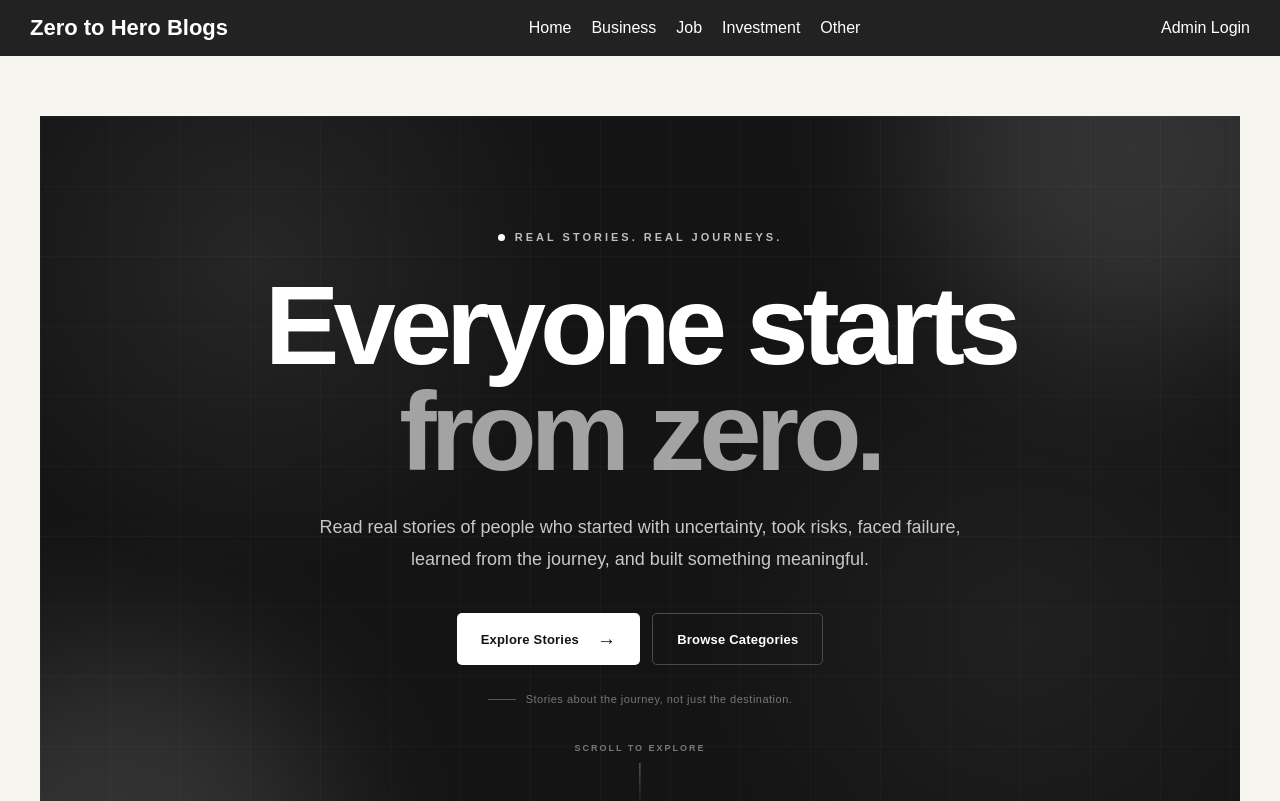
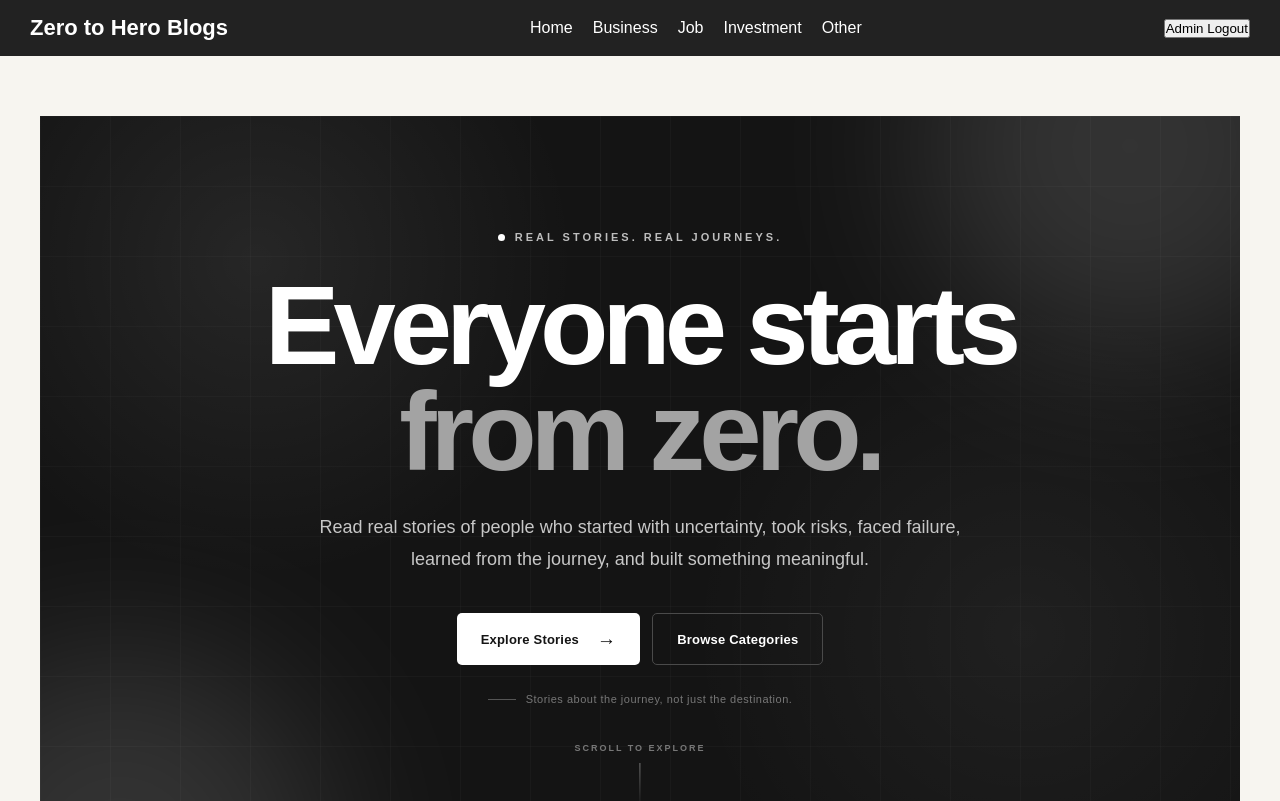
Before and after one commit to bendisuresh/zero-to-hero-blogs, a React app in the folder frontend/: page / in a window 1280 px wide. Shown: the top 801 px of the page. Built offline with nearby package versions, Linux system fonts and the light colour scheme; no server answers; sample sign-in values are in the browser's storage; the HTML template or start-up script is replaced by a standard one.

Commit message:
Fix admin navbar authentication state

```diff
--- a/frontend/src/components/Navbar.jsx
+++ b/frontend/src/components/Navbar.jsx
@@ -1,74 +1,181 @@
-import { useState } from "react";
-import { Link } from "react-router-dom";
+import { useEffect, useState } from "react";
+import {
+    Link,
+    useNavigate
+} from "react-router-dom";
 import "./Navbar.css";
 
 function Navbar() {
-    // Controls whether the mobile menu is open
+    const navigate = useNavigate();
+
     const [menuOpen, setMenuOpen] = useState(false);
 
-    // Close the mobile menu after clicking a link
+    const [isAdminLoggedIn, setIsAdminLoggedIn] = useState(
+        Boolean(localStorage.getItem("admin_token"))
+    );
+
+    useEffect(() => {
+        const handleAuthChange = () => {
+            setIsAdminLoggedIn(
+                Boolean(
+                    localStorage.getItem("admin_token")
+                )
+            );
+        };
+
+        window.addEventListener(
+            "admin-auth-changed",
+            handleAuthChange
+        );
+
+        return () => {
+            window.removeEventListener(
+                "admin-auth-changed",
+                handleAuthChange
+            );
+        };
+    }, []);
+
     const closeMenu = () => {
         setMenuOpen(false);
     };
 
+    const handleAdminLogout = () => {
+        localStorage.removeItem("admin_token");
+
+        setIsAdminLoggedIn(false);
+
+        setMenuOpen(false);
+
+        window.dispatchEvent(
+            new Event("admin-auth-changed")
+        );
+
+        navigate("/admin/login");
+    };
+
     return (
         <nav className="navbar">
+
             {/* Website logo / name */}
+
             <div className="navbar-logo">
-                <Link to="/" onClick={closeMenu}>
+                <Link
+                    to="/"
+                    onClick={closeMenu}
+                >
                     Zero to Hero Blogs
                 </Link>
             </div>
 
+
             {/* Mobile menu button */}
+
             <button
                 className="menu-button"
-                onClick={() => setMenuOpen(!menuOpen)}
+                onClick={() =>
+                    setMenuOpen(!menuOpen)
+                }
                 aria-label="Toggle navigation menu"
             >
                 ☰
             </button>
 
+
             {/* Main navigation links */}
+
             <div
                 className={`navbar-links ${
-                    menuOpen ? "navbar-links-open" : ""
+                    menuOpen
+                        ? "navbar-links-open"
+                        : ""
                 }`}
             >
-                <Link to="/" onClick={closeMenu}>
+
+                <Link
+                    to="/"
+                    onClick={closeMenu}
+                >
                     Home
                 </Link>
 
-                <Link to="/business" onClick={closeMenu}>
+                <Link
+                    to="/business"
+                    onClick={closeMenu}
+                >
                     Business
                 </Link>
 
-                <Link to="/job" onClick={closeMenu}>
+                <Link
+                    to="/job"
+                    onClick={closeMenu}
+                >
                     Job
                 </Link>
 
-                <Link to="/investment" onClick={closeMenu}>
+                <Link
+                    to="/investment"
+                    onClick={closeMenu}
+                >
                     Investment
                 </Link>
 
-                <Link to="/other" onClick={closeMenu}>
+                <Link
+                    to="/other"
+                    onClick={closeMenu}
+                >
                     Other
                 </Link>
 
+
                 {/* Admin link on mobile */}
+
                 <div className="mobile-admin">
-                    <Link to="/admin/login" onClick={closeMenu}>
+
+                    {isAdminLoggedIn ? (
+                        <button
+                            type="button"
+                            onClick={
+                                handleAdminLogout
+                            }
+                        >
+                            Admin Logout
+                        </button>
+                    ) : (
+                        <Link
+                            to="/admin/login"
+                            onClick={closeMenu}
+                        >
+                            Admin Login
+                        </Link>
+                    )}
+
+                </div>
+
+            </div>
+
+
+            {/* Admin link on desktop */}
+
+            <div className="navbar-admin">
+
+                {isAdminLoggedIn ? (
+                    <button
+                        type="button"
+                        onClick={
+                            handleAdminLogout
+                        }
+                    >
+                        Admin Logout
+                    </button>
+                ) : (
+                    <Link to="/admin/login">
                         Admin Login
                     </Link>
-                </div>
+                )}
+
             </div>
 
-            {/* Admin login link on desktop */}
-            <div className="navbar-admin">
-                <Link to="/admin/login">
-                    Admin Login
-                </Link>
-            </div>
         </nav>
     );
 }
```
